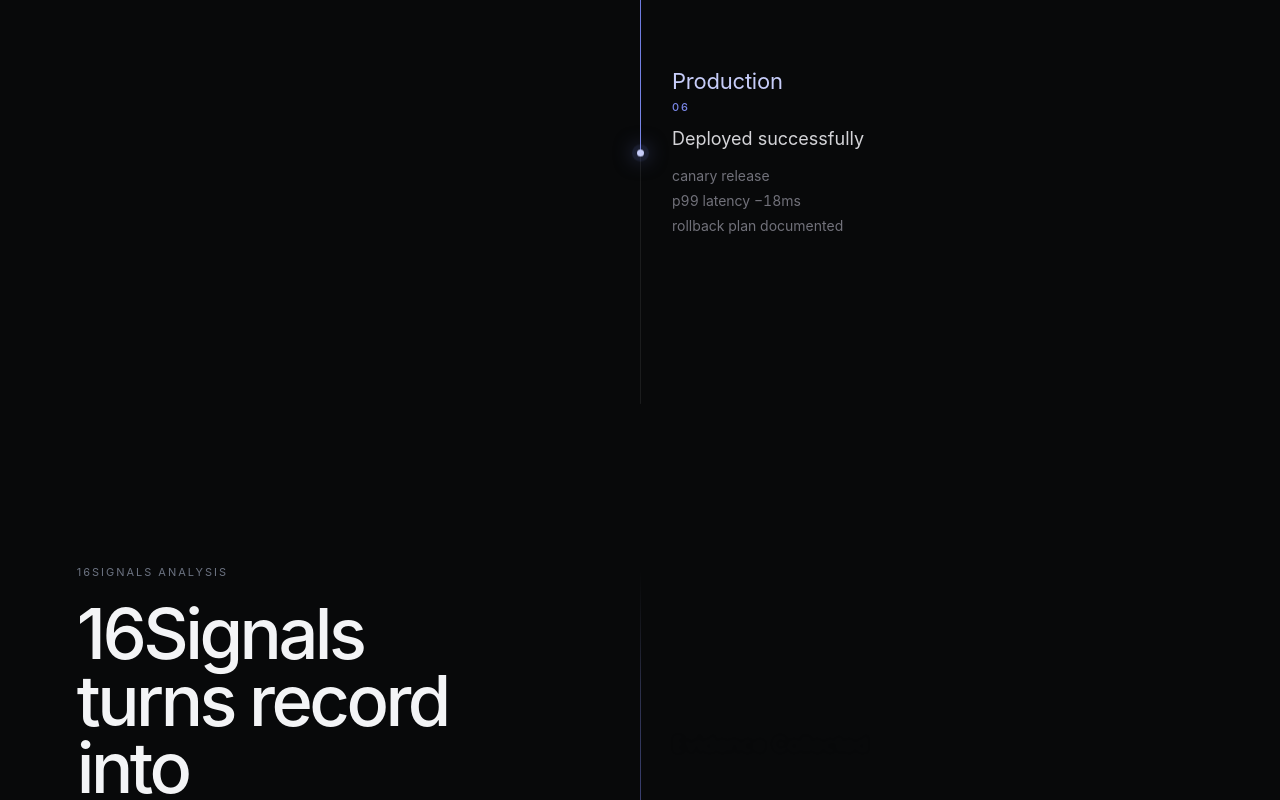
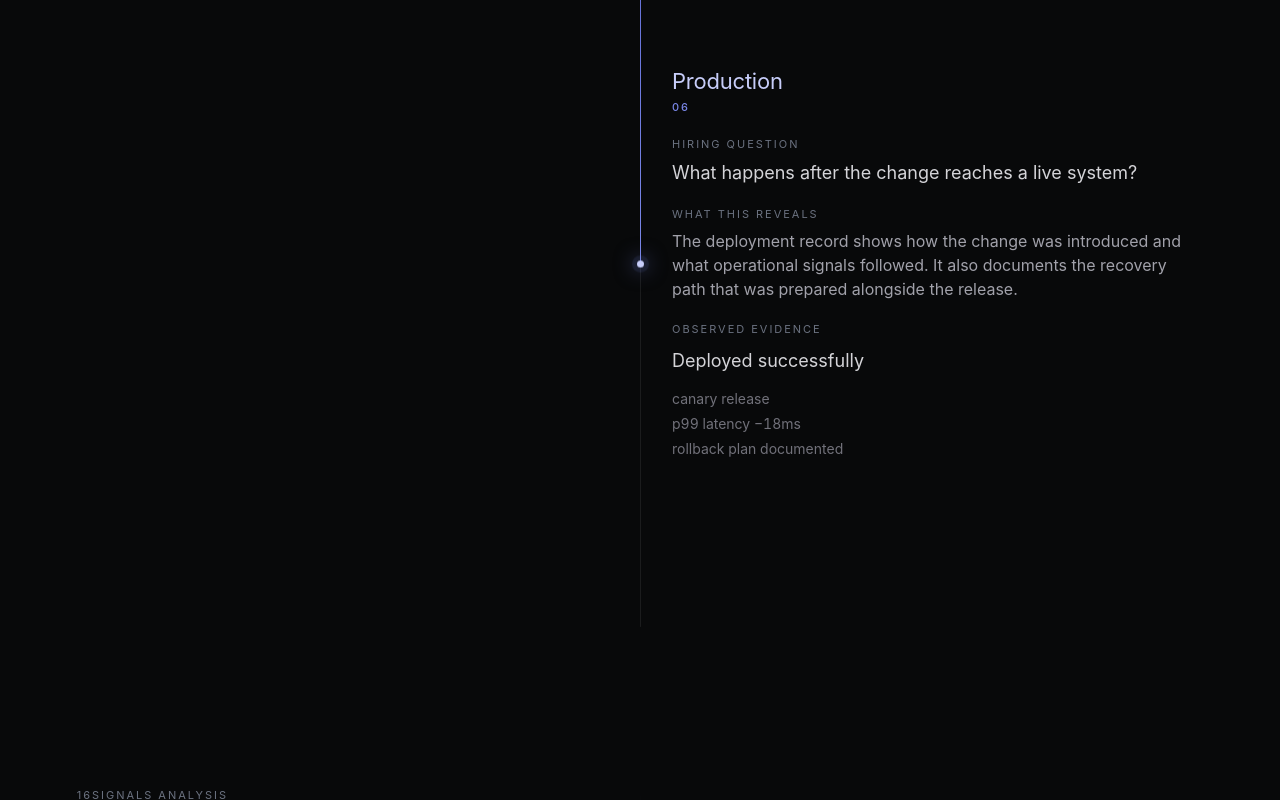
Before and after one commit to Hikabu/16signlasVisit, a Next.js app: page / in a window 1280 px wide. Shown: the part 1580-2380 px from the top of the page. Built offline with nearby package versions, Linux system fonts and the light colour scheme.

Commit message:
upd: section2 design with exploantion. Changed narrative structure(beta)

```diff
--- a/app/components/landing/TheShift.tsx
+++ b/app/components/landing/TheShift.tsx
@@ -7,6 +7,8 @@
 type Stage = {
   number: string;
   title: string;
+  hiringQuestion: string;
+  reveals: string;
   proof: string;
   meta: string[];
 };
@@ -17,36 +19,48 @@
   {
     number: "01",
     title: "Code",
+    hiringQuestion: "What kind of change is being made, and how is it bounded?",
+    reveals: "The change record makes the implementation focus and the selected surface area visible. It preserves the relationship between the stated change and the amount of code touched.",
     proof: "feat: auth refactor",
     meta: ["commit a3f9b", "1,847 lines changed"],
   },
   {
     number: "02",
     title: "Version History",
+    hiringQuestion: "How does the work develop across time and contributors?",
+    reveals: "The sequence of commits shows how an implementation took shape rather than only its final state. It provides context about timing, participation, and the files that changed along the way.",
     proof: "42 commits across 11 days",
     meta: ["3 contributors", "changes across 8 files"],
   },
   {
     number: "03",
     title: "Pull Requests",
+    hiringQuestion: "How is a proposed change explained before it is merged?",
+    reveals: "The pull request records the problem being addressed, the reasoning offered, and the scope presented for review. Linked issues and the change set keep that explanation connected to the work itself.",
     proof: "PR #284 opened",
     meta: ["+1,847 −392 lines", "3 linked issues", "detailed rationale"],
   },
   {
     number: "04",
     title: "Code Reviews",
+    hiringQuestion: "How does the work change in response to review?",
+    reveals: "The review thread makes questions, responses, and subsequent resolutions observable. It documents how multiple people examined the same implementation before approval.",
     proof: "14 inline comments",
     meta: ["2 reviewers", "12 resolved", "approved"],
   },
   {
     number: "05",
     title: "Delivery",
+    hiringQuestion: "What checks stand between a code change and release?",
+    reveals: "The delivery record shows which automated checks ran and what they covered at the point of release. It preserves the relationship between the change, the test result, and the build process.",
     proof: "847 tests passed",
     meta: ["coverage 91%", "lint clean", "build 2m 14s"],
   },
   {
     number: "06",
     title: "Production",
+    hiringQuestion: "What happens after the change reaches a live system?",
+    reveals: "The deployment record shows how the change was introduced and what operational signals followed. It also documents the recovery path that was prepared alongside the release.",
     proof: "Deployed successfully",
     meta: ["canary release", "p99 latency −18ms", "rollback plan documented"],
   },
@@ -56,36 +70,48 @@
   {
     number: "01",
     title: "Evidence Collected",
+    hiringQuestion: "What source material is available for examination?",
+    reveals: "The connected work history identifies which engineering records are in scope. It makes the source set visible before any interpretation is made.",
     proof: "Work history connected",
     meta: ["commits", "pull requests", "reviews", "delivery activity"],
   },
   {
     number: "02",
     title: "Context Reconstructed",
+    hiringQuestion: "What surrounding context is visible around each change?",
+    reveals: "The record is read across projects, time, and collaborators rather than as isolated events. This preserves the conditions around a contribution, including its complexity and scope.",
     proof: "Changes examined over time",
     meta: ["project complexity", "contribution scope", "collaborator context"],
   },
   {
     number: "03",
     title: "Capability Signals",
+    hiringQuestion: "Which recurring engineering behaviors can be observed in the record?",
+    reveals: "Repeated patterns across artifacts make particular forms of work visible over time. The record can show how ownership, technical depth, consistency, and collaboration appear in context.",
     proof: "Observable patterns identified",
     meta: ["ownership", "technical depth", "consistency", "collaboration"],
   },
   {
     number: "04",
     title: "Claims Verified",
+    hiringQuestion: "Can each report statement be traced to source artifacts?",
+    reveals: "Each conclusion is checked against the activity and records that support it. The links preserve a path from an interpreted signal back to the underlying work.",
     proof: "Every conclusion checked",
     meta: ["linked evidence", "timestamped activity", "source traceability"],
   },
   {
     number: "05",
     title: "Risks Identified",
+    hiringQuestion: "Where does the record leave questions unanswered?",
+    reveals: "Gaps in the available work are recorded as limits of what can be observed. The report distinguishes an absent record from a conclusion about the person who created it.",
     proof: "Evidence gaps made visible",
     meta: ["limited ownership", "unclear impact", "insufficient evidence"],
   },
   {
     number: "06",
     title: "Capability Report",
+    hiringQuestion: "What can a hiring team take into an interview from the record?",
+    reveals: "The report organizes observed patterns, open questions, and the evidence connected to each one. It gives the interview a documented starting point without replacing the conversation.",
     proof: "Decision-ready evidence",
     meta: [
       "verified strengths",
@@ -317,11 +343,22 @@
                   {isActive && (
                     <div className={`ts-stage-content${shouldAnimateContent ? " ts-stage-content--reveal" : ""}${hasCompletedReveal ? " ts-stage-content--revealed" : ""}`}>
                       <div className="ts-stage-num">{stage.number}</div>
-                      <div className="ts-proof">{stage.proof}</div>
-                      <div className="ts-meta">
-                        {stage.meta.map((m, mi) => (
-                          <span key={mi} className="ts-meta-line">{m}</span>
-                        ))}
+                      <div className="ts-evidence-block">
+                        <div className="ts-evidence-label">Hiring Question</div>
+                        <p className="ts-question">{stage.hiringQuestion}</p>
+                      </div>
+                      <div className="ts-evidence-block">
+                        <div className="ts-evidence-label">What This Reveals</div>
+                        <p className="ts-reveals">{stage.reveals}</p>
+                      </div>
+                      <div className="ts-evidence-block">
+                        <div className="ts-evidence-label">Observed Evidence</div>
+                        <div className="ts-proof">{stage.proof}</div>
+                        <div className="ts-meta">
+                          {stage.meta.map((m, mi) => (
+                            <span key={mi} className="ts-meta-line">{m}</span>
+                          ))}
+                        </div>
                       </div>
                     </div>
                   )}
--- a/app/globals.css
+++ b/app/globals.css
@@ -1049,9 +1049,7 @@
 }
 
 /* One-shot stage reveal. The section copy remains completely static. */
-.ts-stage-content--reveal .ts-stage-num,
-.ts-stage-content--reveal .ts-proof,
-.ts-stage-content--reveal .ts-meta {
+.ts-stage-content--reveal > * {
   animation: ts-stage-rise 800ms cubic-bezier(0.22, 1, 0.36, 1) both;
 }
 
@@ -1059,16 +1057,16 @@
   animation-delay: 200ms;
 }
 
-.ts-stage-content--reveal .ts-title {
-  animation-delay: 260ms;
-}
-
-.ts-stage-content--reveal .ts-proof {
+.ts-stage-content--reveal .ts-evidence-block:nth-child(2) {
   animation-delay: 320ms;
 }
 
-.ts-stage-content--reveal .ts-meta {
+.ts-stage-content--reveal .ts-evidence-block:nth-child(3) {
   animation-delay: 380ms;
+}
+
+.ts-stage-content--reveal .ts-evidence-block:nth-child(4) {
+  animation-delay: 440ms;
 }
 
 .ts-stage-content--revealed > * {
@@ -1096,6 +1094,38 @@
   text-transform: uppercase;
   font-weight: 500;
   color: #7A87E8;
+}
+
+/* Evidence narrative */
+.ts-evidence-block {
+  display: flex;
+  flex-direction: column;
+  gap: 6px;
+  margin-top: 14px;
+}
+
+.ts-evidence-label {
+  font-size: 11px;
+  letter-spacing: 0.18em;
+  text-transform: uppercase;
+  color: #6B7280;
+}
+
+.ts-question,
+.ts-reveals {
+  margin: 0;
+  color: #d4d4d8;
+  line-height: 1.5;
+}
+
+.ts-question {
+  font-size: 18px;
+}
+
+.ts-reveals {
+  font-size: 16px;
+  color: #a1a1aa;
+  max-width: 580px;
 }
 
 /* Title */
```
